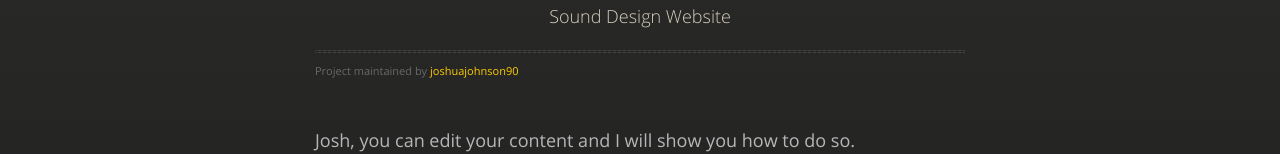
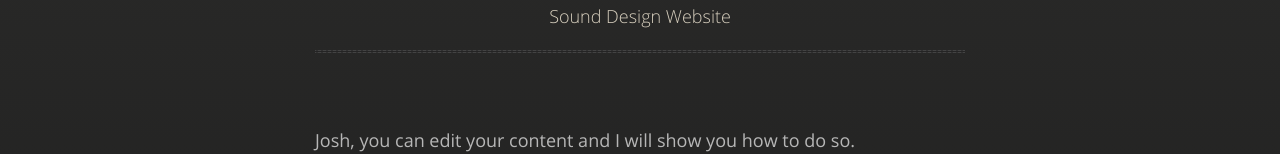
Before and after one commit to joshuajohnson90/joshuajohnson90.github.io, a plain HTML site: page index.html in a window 1280 px wide. Shown: the part 143-297 px from the top of the page. Drawn offline with nearby package versions, Linux system fonts and the light colour scheme.

Commit message:
Update index.html

```diff
--- a/index.html
+++ b/index.html
@@ -31,8 +31,8 @@
           <h1>Joshua Paul Johnson Sound</h1>
           <p>Sound Design Website</p>
           <hr>
-          <span class="credits left">Project maintained by <a href="https://github.com/joshuajohnson90">joshuajohnson90</a></span>
-          <!-- <span class="credits right">Hosted on GitHub Pages &mdash; Theme by <a href="https://twitter.com/michigangraham">mattgraham</a></span> -->
+          <!--<span class="credits left">Project maintained by <a href="https://github.com/joshuajohnson90">joshuajohnson90</a></span>
+          <span class="credits right">Hosted on GitHub Pages &mdash; Theme by <a href="https://twitter.com/michigangraham">mattgraham</a></span> -->
         </div>
 
         <h3>
```
